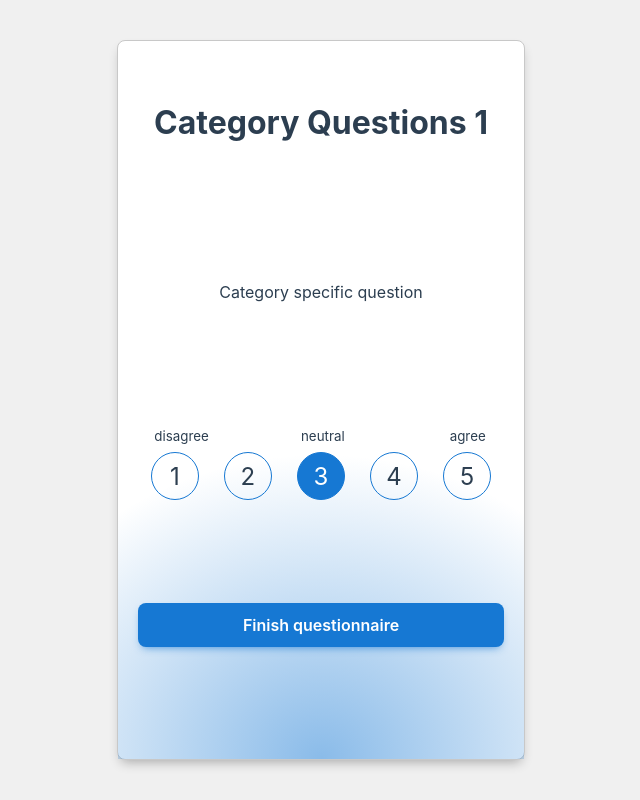
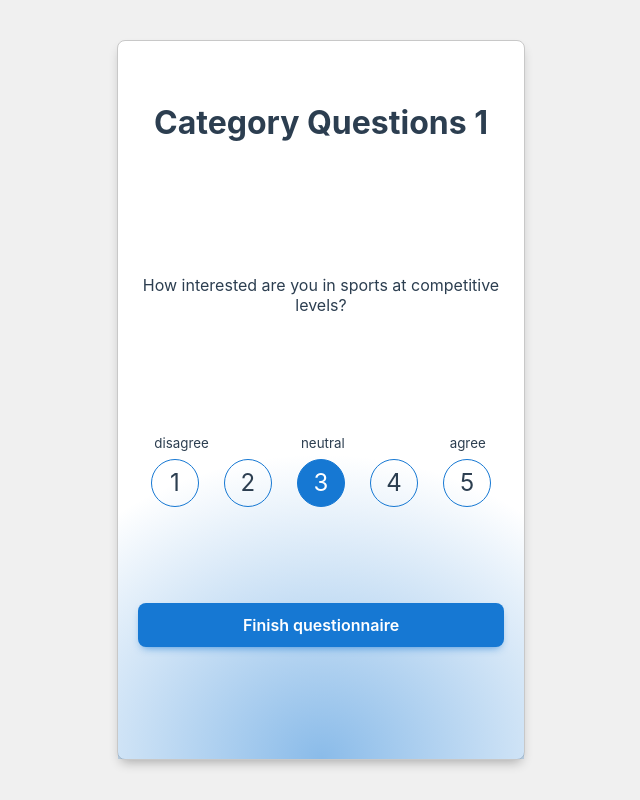
Before and after one commit to MatsErdkamp/vite-vue-anonymous-chatapp, a Vue app: page /categoryquestions in a window 1280 px wide. Shown: the whole page, without its empty margins (319-959 px from the left). Built offline with nearby package versions, Linux system fonts and the light colour scheme.

Commit message:
added question

```diff
--- a/src/components/CategoryQuestions.vue
+++ b/src/components/CategoryQuestions.vue
@@ -50,7 +50,7 @@ import { ref } from "vue";
 const activeItem = ref(3);
 var questionIndex = ref(1);
 const questionList = [
-  "Category specific question",
+  "How interested are you in sports at competitive levels?",
 ];
 
 function changeQuestionIndex(change) {
```
